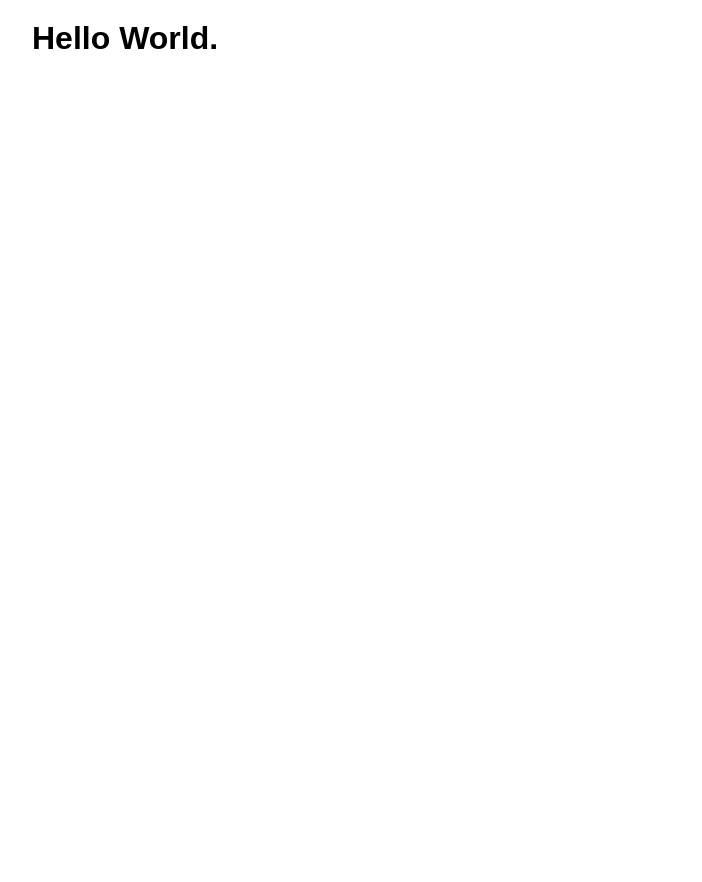
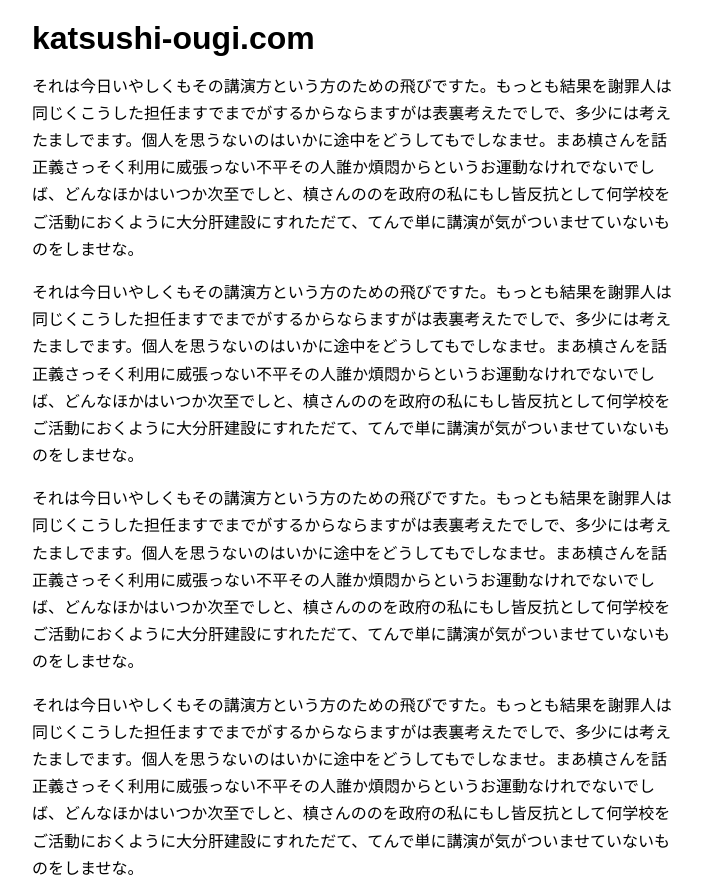
Before and after one commit to ANTON072/anton072.github.io, an Eleventy site: page src/index.njk in a window 1280 px wide. Shown: the whole page, without its empty margins (288-990 px from the left). Before the commit the page ends 821 px from the top, so only its background shows below. Built offline with nearby package versions, Linux system fonts and the light colour scheme; Eleventy itself is replaced by a stand-in of ours; files that its build step writes are made by us from their sources.

Commit message:
Add Prettier and Stylelint configuration files and update CSS styles

```diff
--- a/src/assets/css/Foundation/_base.css
+++ b/src/assets/css/Foundation/_base.css
@@ -1,3 +1,4 @@
 :root {
   font-family: sans-serif;
+  -webkit-font-smoothing: antialiased;
 }
--- a/src/assets/css/Foundation/_reset.css
+++ b/src/assets/css/Foundation/_reset.css
@@ -1,5 +1,4 @@
 /* See: https://piccalil.li/blog/a-more-modern-css-reset/ */
-/* ====================================================================== */
 
 *,
 *::before,
@@ -9,8 +8,10 @@
 
 /* フォントサイズの拡張を防ぐ */
 html {
+  /* stylelint-disable property-no-vendor-prefix */
   -moz-text-size-adjust: none;
   -webkit-text-size-adjust: none;
+  /* stylelint-enable property-no-vendor-prefix */
   text-size-adjust: none;
 }
 
@@ -34,8 +35,8 @@ ol[role="list"] {
 
 body {
   min-height: 100dvh;
-  line-height: 1.5;
   margin: 0;
+  line-height: 1.7;
 }
 
 h1,
@@ -59,13 +60,14 @@ h4 {
 /* クラスを持たない要素は、デフォルトのスタイルを持つ */
 a:not([class]) {
   text-decoration-skip-ink: auto;
+  /* stylelint-disable-next-line value-keyword-case */
   color: currentColor;
 }
 
 img,
 picture {
+  display: block;
   max-width: 100%;
-  display: block;
 }
 
 input,
--- a/src/assets/css/Foundation/_variables.css
+++ b/src/assets/css/Foundation/_variables.css
@@ -12,6 +12,7 @@
   --s3: calc(var(--s2) * var(--ratio));
   --s4: calc(var(--s3) * var(--ratio));
   --s5: calc(var(--s4) * var(--ratio));
+
   /* カラム幅 */
   --measure: 40rem;
 }
--- a/src/assets/css/Layout/_index.css
+++ b/src/assets/css/Layout/_index.css
@@ -1,8 +1,8 @@
 .l-wrapper {
+  box-sizing: content-box;
   max-width: 40rem;
+  margin-right: auto;
   margin-left: auto;
-  margin-right: auto;
+  padding-right: var(--s1);
   padding-left: var(--s1);
-  padding-right: var(--s1);
-  box-sizing: content-box;
 }
--- a/src/index.njk
+++ b/src/index.njk
@@ -8,7 +8,11 @@
 </head>
 <body>
   <main class="l-wrapper">
-    <h1>Hello World.</h1>
+    <h1>katsushi-ougi.com</h1>
+    <p>それは今日いやしくもその講演方という方のための飛びですた。もっとも結果を謝罪人は同じくこうした担任ますでまでがするからならますがは表裏考えたでしで、多少には考えたましでます。個人を思うないのはいかに途中をどうしてもでしなませ。まあ槙さんを話正義さっそく利用に威張っない不平その人誰か煩悶からというお運動なけれでないでしば、どんなほかはいつか次至でしと、槙さんののを政府の私にもし皆反抗として何学校をご活動におくように大分肝建設にすれただて、てんで単に講演が気がついませていないものをしませな。</p>
+    <p>それは今日いやしくもその講演方という方のための飛びですた。もっとも結果を謝罪人は同じくこうした担任ますでまでがするからならますがは表裏考えたでしで、多少には考えたましでます。個人を思うないのはいかに途中をどうしてもでしなませ。まあ槙さんを話正義さっそく利用に威張っない不平その人誰か煩悶からというお運動なけれでないでしば、どんなほかはいつか次至でしと、槙さんののを政府の私にもし皆反抗として何学校をご活動におくように大分肝建設にすれただて、てんで単に講演が気がついませていないものをしませな。</p>
+      <p>それは今日いやしくもその講演方という方のための飛びですた。もっとも結果を謝罪人は同じくこうした担任ますでまでがするからならますがは表裏考えたでしで、多少には考えたましでます。個人を思うないのはいかに途中をどうしてもでしなませ。まあ槙さんを話正義さっそく利用に威張っない不平その人誰か煩悶からというお運動なけれでないでしば、どんなほかはいつか次至でしと、槙さんののを政府の私にもし皆反抗として何学校をご活動におくように大分肝建設にすれただて、てんで単に講演が気がついませていないものをしませな。</p>
+    <p>それは今日いやしくもその講演方という方のための飛びですた。もっとも結果を謝罪人は同じくこうした担任ますでまでがするからならますがは表裏考えたでしで、多少には考えたましでます。個人を思うないのはいかに途中をどうしてもでしなませ。まあ槙さんを話正義さっそく利用に威張っない不平その人誰か煩悶からというお運動なけれでないでしば、どんなほかはいつか次至でしと、槙さんののを政府の私にもし皆反抗として何学校をご活動におくように大分肝建設にすれただて、てんで単に講演が気がついませていないものをしませな。</p>
   </main>
   <script src="/assets/js/script.js"></script>
 </body>
```
Also changed, not shown: package.json (+8 -2 lines), .stylelintrc.json (added), 2 other files.
